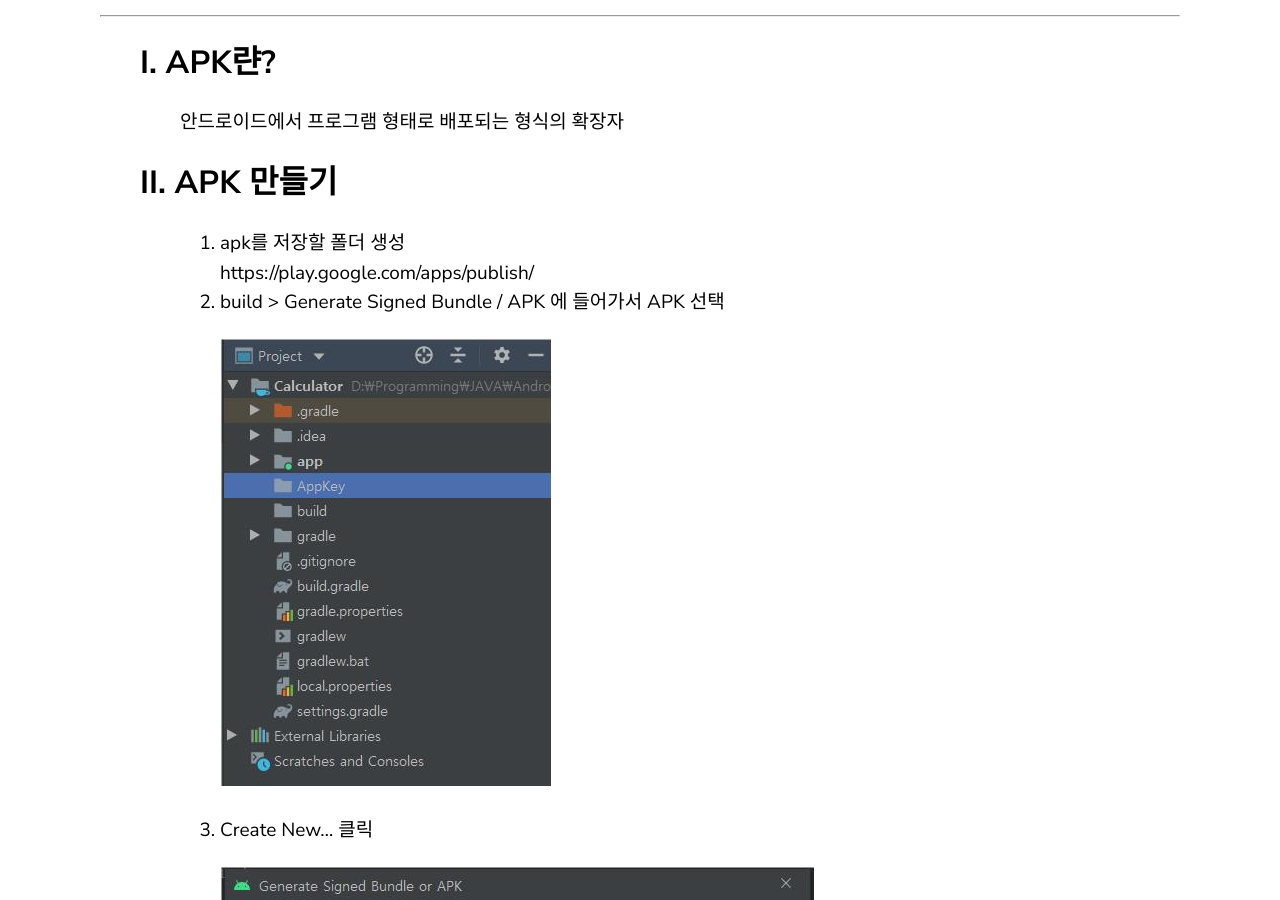
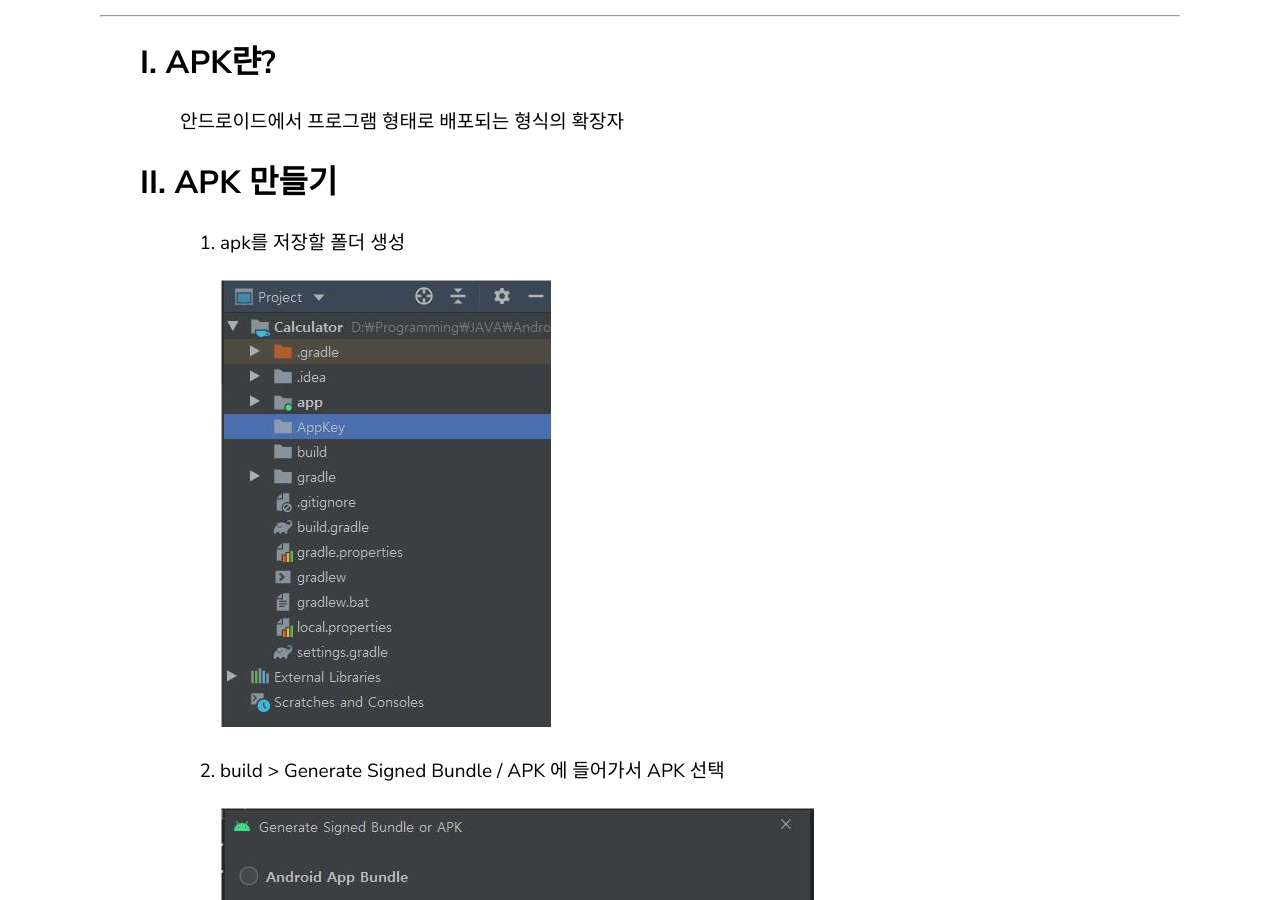
Before and after one commit to ytw060309/blog, a Jekyll site: the page built from _posts/2020-06-28-10apk 제작.markdown, in a window 1280 px wide and 900 px high, scrolled down 496 px. Built offline with Jekyll 4.4.1, drawn with Linux system fonts in a browser that asks for light colours; comment, search, counter and statistics services are not loaded; part of the change alters nothing that is shown.

Commit message:
10th post

```diff
--- a/_posts/2020-06-28-10apk 제작.markdown
+++ b/_posts/2020-06-28-10apk 제작.markdown
@@ -13,20 +13,20 @@ categories: apk
 
 > ## II. APK 만들기
 >   > 1. apk를 저장할 폴더 생성
-   https://play.google.com/apps/publish/
+![Alt text]({{ site.baseurl }}/assets/img/10/img1.jpg "1")
 >   > 2. build >  Generate Signed Bundle / APK 에 들어가서 APK 선택
-![Alt text]({{ site.baseurl }}/assets/img/10/img1.jpg "1")
+![Alt text]({{ site.baseurl }}/assets/img/10/img2.jpg "1")
 >   > 3. Create New... 클릭
-![Alt text]({{ site.baseurl }}/assets/img/10/img2.jpg "1")
+![Alt text]({{ site.baseurl }}/assets/img/10/img3.jpg "1")
 >   > 4. 자신의 apk 저장 폴더 선택
-![Alt text]({{ site.baseurl }}/assets/img/10/img3.jpg "1")
+![Alt text]({{ site.baseurl }}/assets/img/10/img4.jpg "1")
 >   > 5. password, alias, alias에 대한 비밀번호, 유효기간 입력
-![Alt text]({{ site.baseurl }}/assets/img/10/img4.jpg "1")
+![Alt text]({{ site.baseurl }}/assets/img/10/img5.jpg "1")
 >   > 6. 정보가 잘 들어갔는지 확인
-![Alt text]({{ site.baseurl }}/assets/img/10/img5.jpg "1")
+![Alt text]({{ site.baseurl }}/assets/img/10/img6.jpg "1")
 >   > 7. release를 선택하고, V1과 V2 둘 다 선택
-![Alt text]({{ site.baseurl }}/assets/img/10/img6.jpg "1")
+![Alt text]({{ site.baseurl }}/assets/img/10/img7.jpg "1")
 >   > 8. 자동 빌드
-![Alt text]({{ site.baseurl }}/assets/img/10/img7.jpg "1")
+![Alt text]({{ site.baseurl }}/assets/img/10/img8.jpg "1")
 >   > 9. 키 생성 확인 (release 폴더)
-![Alt text]({{ site.baseurl }}/assets/img/10/img8.jpg "1")
+![Alt text]({{ site.baseurl }}/assets/img/10/img9.jpg "1")
```
